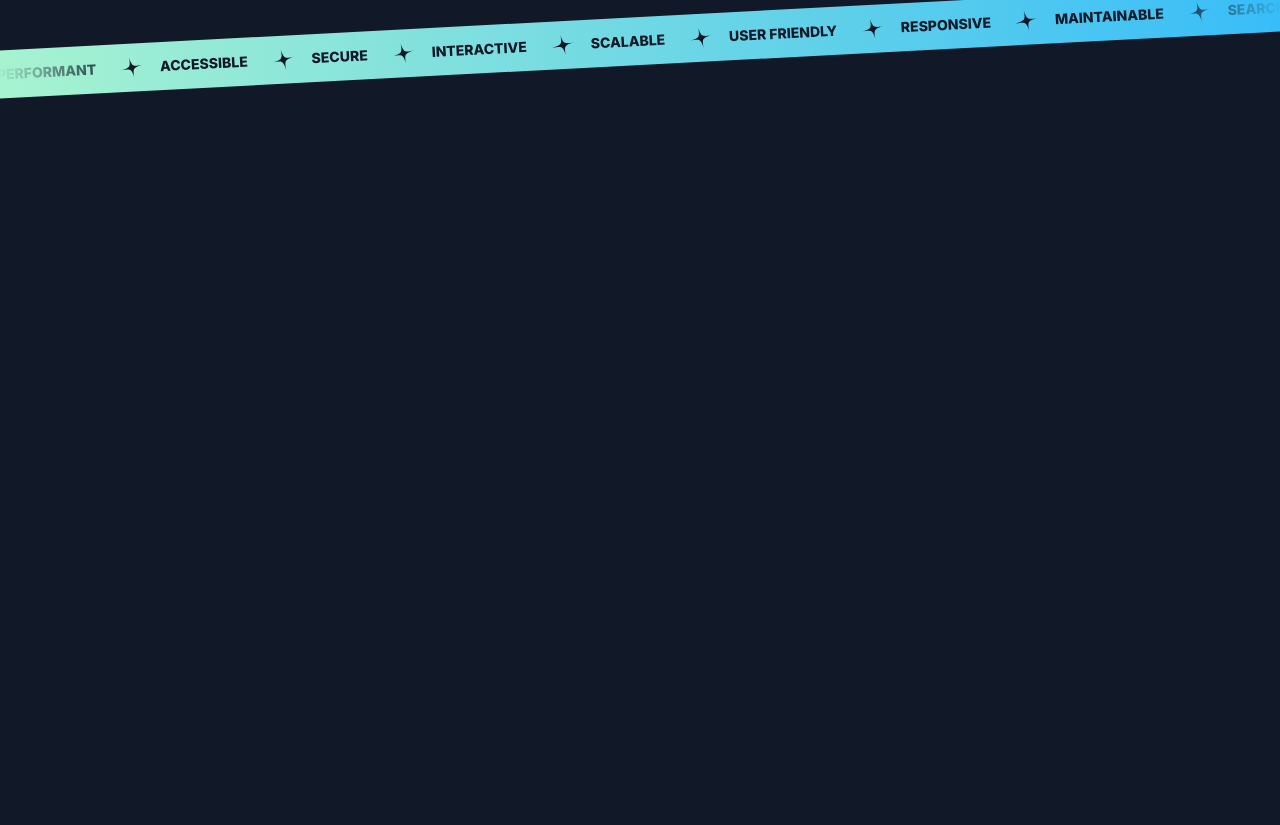
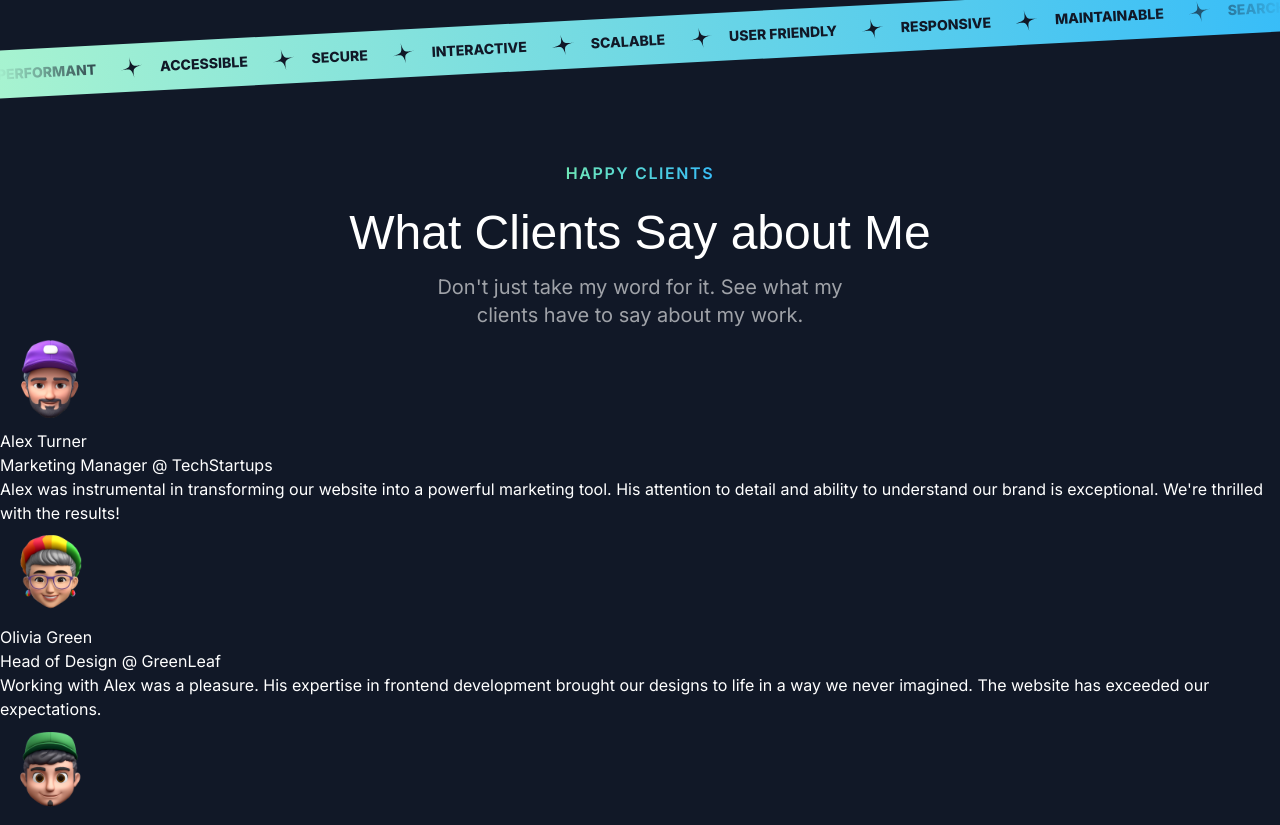
Before and after one commit to ArfinHasib/PortfolioV2025, a Next.js app: page / in a window 1280 px wide. Shown: the part 3035-3860 px from the top of the page. Before the commit the page ends 3196 px from the top, so only its background shows below. Built offline with nearby package versions, Linux system fonts and the light colour scheme; a web font is replaced by a local one.

Commit message:
Testimonial Section Init

```diff
--- a/src/app/page.tsx
+++ b/src/app/page.tsx
@@ -2,6 +2,7 @@ import { Header } from '@/sections/Header';
 import { HeroSection } from '@/sections/Hero';
 import { ProjectsSection } from '@/sections/Projects';
 import { TapeSection } from '@/sections/Tape';
+import { TestimonialsSection } from '@/sections/Testimonials';
 
 export default function Home() {
 	return (
@@ -10,6 +11,7 @@ export default function Home() {
 			<HeroSection />
 			<ProjectsSection />
 			<TapeSection />
+			<TestimonialsSection />
 		</div>
 	);
 }
--- /dev/null
+++ b/src/components/SectionHeader.tsx
@@ -0,0 +1,21 @@
+export const SectionHeader = ({
+	title,
+	eyebrow,
+	description,
+}: {
+	title: string;
+	eyebrow: string;
+	description: string;
+}) => {
+	return (
+		<>
+			<div className="flex justify-center">
+				<p className="uppercase font-semibold tracking-widest bg-gradient-to-r from-emerald-300 to-sky-400  text-center bg-clip-text text-transparent">
+					{eyebrow}
+				</p>
+			</div>
+			<h2 className="font-serif text-3xl md:text-5xl text-center mt-6">{title}</h2>
+			<p className="text-center text-white/60 mt-4 md:text-lg max-w-md mx-auto lg:text-xl">{description}</p>
+		</>
+	);
+};
--- a/src/sections/Testimonials.tsx
+++ b/src/sections/Testimonials.tsx
@@ -1,42 +1,62 @@
-import memojiAvatar1 from "@/assets/images/memoji-avatar-1.png";
-import memojiAvatar2 from "@/assets/images/memoji-avatar-2.png";
-import memojiAvatar3 from "@/assets/images/memoji-avatar-3.png";
-import memojiAvatar4 from "@/assets/images/memoji-avatar-4.png";
-import memojiAvatar5 from "@/assets/images/memoji-avatar-5.png";
+import memojiAvatar1 from '@/assets/images/memoji-avatar-1.png';
+import memojiAvatar2 from '@/assets/images/memoji-avatar-2.png';
+import memojiAvatar3 from '@/assets/images/memoji-avatar-3.png';
+import memojiAvatar4 from '@/assets/images/memoji-avatar-4.png';
+import memojiAvatar5 from '@/assets/images/memoji-avatar-5.png';
+import { SectionHeader } from '@/components/SectionHeader';
+import Image from 'next/image';
 
 const testimonials = [
 	{
-    name: "Alex Turner",
-    position: "Marketing Manager @ TechStartups",
+		name: 'Alex Turner',
+		position: 'Marketing Manager @ TechStartups',
 		text: "Alex was instrumental in transforming our website into a powerful marketing tool. His attention to detail and ability to understand our brand is exceptional. We're thrilled with the results!",
 		avatar: memojiAvatar1,
 	},
 	{
-    name: "Olivia Green",
-    position: "Head of Design @ GreenLeaf",
-    text: "Working with Alex was a pleasure. His expertise in frontend development brought our designs to life in a way we never imagined. The website has exceeded our expectations.",
+		name: 'Olivia Green',
+		position: 'Head of Design @ GreenLeaf',
+		text: 'Working with Alex was a pleasure. His expertise in frontend development brought our designs to life in a way we never imagined. The website has exceeded our expectations.',
 		avatar: memojiAvatar2,
 	},
 	{
-    name: "Daniel White",
-    position: "CEO @ InnovateCo",
+		name: 'Daniel White',
+		position: 'CEO @ InnovateCo',
 		text: "Alex's ability to create seamless user experiences is unmatched. Our website has seen a significant increase in conversions since launching the new design. We couldn't be happier.",
 		avatar: memojiAvatar3,
 	},
 	{
-    name: "Emily Carter",
-    position: "Product Manager @ GlobalTech",
+		name: 'Emily Carter',
+		position: 'Product Manager @ GlobalTech',
 		text: "Alex is a true frontend wizard. He took our complex product and transformed it into an intuitive and engaging user interface. We're already seeing positive feedback from our customers.",
 		avatar: memojiAvatar4,
 	},
 	{
-    name: "Michael Brown",
-    position: "Director of IT @ MegaCorp",
+		name: 'Michael Brown',
+		position: 'Director of IT @ MegaCorp',
 		text: "Alex's work on our website has been nothing short of exceptional. He's a talented developer who is also a great communicator. We highly recommend him.",
 		avatar: memojiAvatar5,
 	},
 ];
 
 export const TestimonialsSection = () => {
-  return <div>Testimonials Section</div>;
+	return (
+		<div>
+			<SectionHeader
+				eyebrow="Happy Clients"
+				title="What Clients Say about Me"
+				description="Don't just take my word for it. See what my clients have to say about my work."
+			/>
+			<div>
+				{testimonials.map((testimonial) => (
+					<div key={testimonial.name}>
+						<Image src={testimonial.avatar} alt={testimonial.name} />
+						<div>{testimonial.name}</div>
+						<div>{testimonial.position}</div>
+						<p>{testimonial.text}</p>
+					</div>
+				))}
+			</div>
+		</div>
+	);
 };
```
Lines whose indentation alone changed are shown as unchanged.
